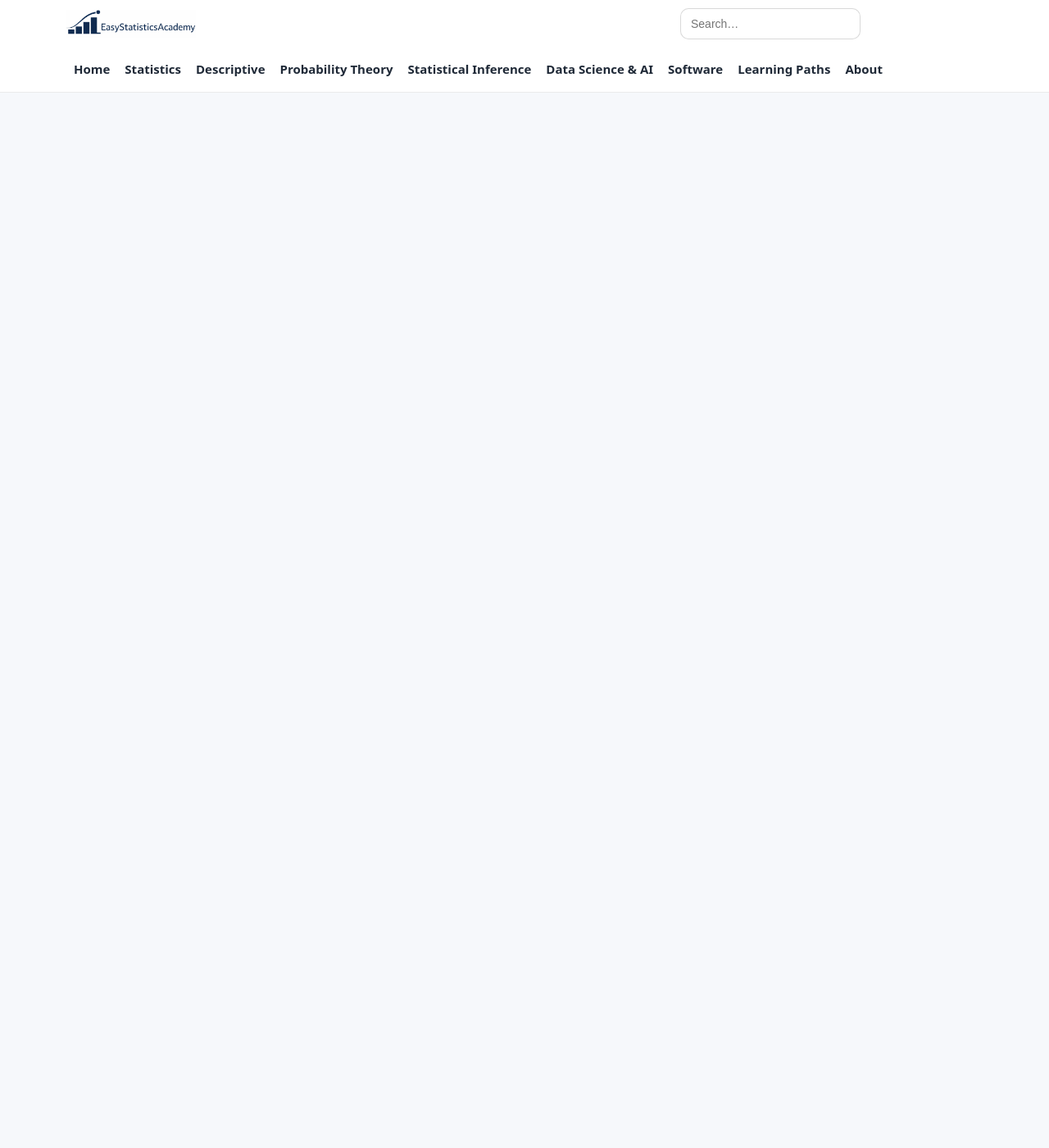
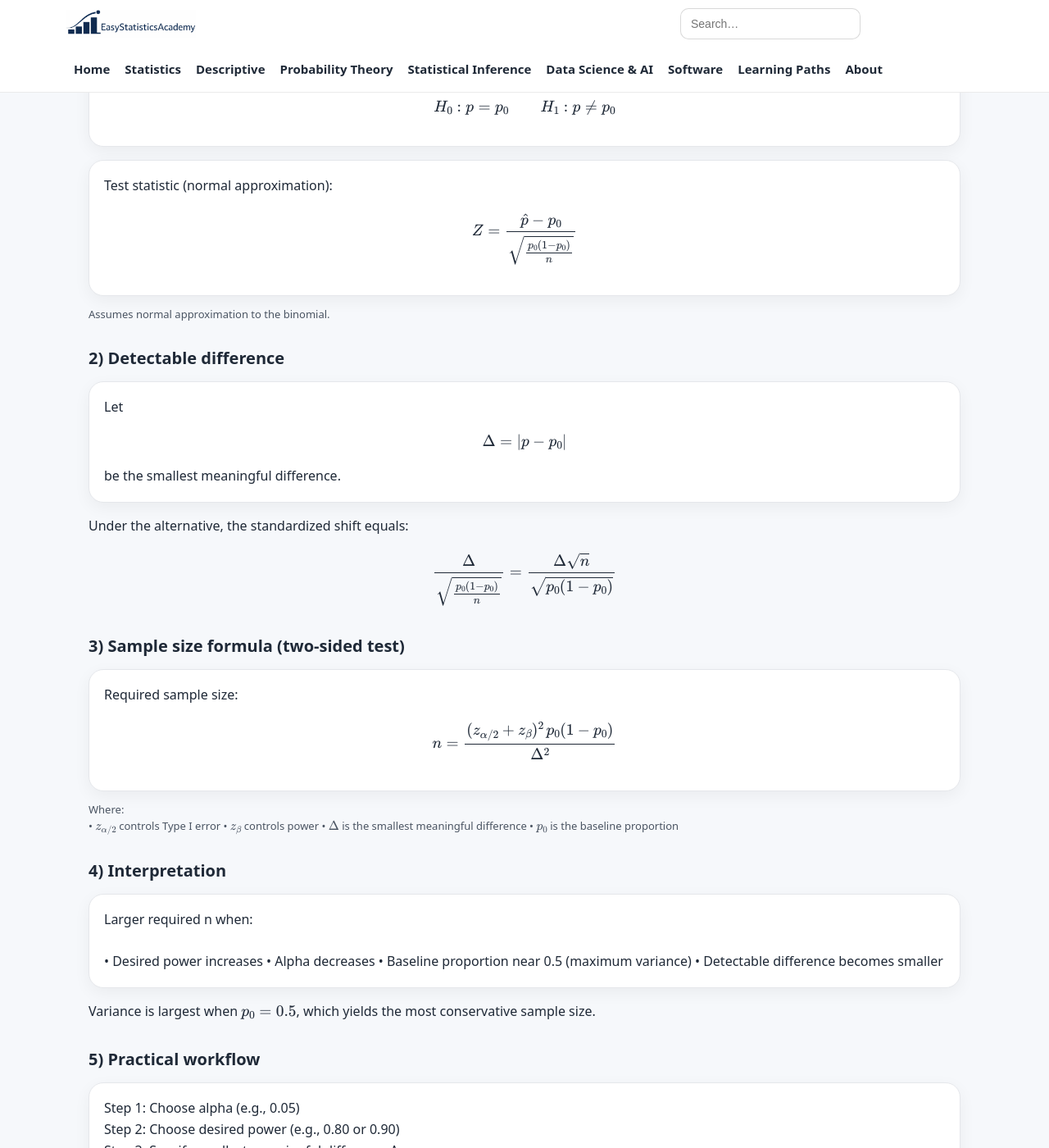
Before and after one commit to ammar-homaida-statistics/easystatisticsacademy, a Jekyll site: the page built from inference/power-sample-size/sample-size-for-proportion/index.md, in a window 1280 px wide and 1400 px high, scrolled down 961 px. Shown: the whole window at 82% size. Built offline with Jekyll 4.4.1, drawn with Linux system fonts in a browser that asks for light colours; some of the changed text lies outside the part shown.

Commit message:
Add lesson content

```diff
--- a/inference/power-sample-size/sample-size-for-proportion/index.md
+++ b/inference/power-sample-size/sample-size-for-proportion/index.md
@@ -1,55 +1,247 @@
 ---
 layout: default
 title: "5. Sample Size for a Proportion"
-description: "Plan sample size for estimating or detecting differences in proportions with chosen confidence/power targets."
+description: "Derive and interpret the required sample size for detecting a difference in a population proportion with specified alpha and power."
 permalink: /inference/power-sample-size/sample-size-for-proportion/
 sidebar: false
 ---
 
+<!-- UNDER CONSTRUCTION NOTICE -->
 <section class="section section-slim">
   <div class="callout" style="background:#fff4e5; border:2px solid #ff9800; padding:2rem; border-radius:12px;">
-    <h2 style="margin-top:0; color:#e65100;">🚧 Lesson Under Construction</h2>
-    <p style="margin:0; color:#5d4037;">
-      Version 0 locks the standard normal-approximation planning structure. Refinements later.
-    </p>
+    <div class="callout-copy">
+      <h2 style="margin-top:0; color:#e65100; font-size:1.8rem; letter-spacing:0.5px;">
+        🚧 Lesson Under Construction
+      </h2>
+      <p style="margin:0; font-size:1.05rem; color:#5d4037; line-height:1.6;">
+        Version 0 derives the core sample size formula for a one-sample proportion
+        under normal approximation. Two-sample extensions and software tools
+        will be added later.
+      </p>
+    </div>
   </div>
 </section>
 
+<!-- ✅ Update continue-reading keys -->
 <script>
-(function(){
-  var KEY="esa_continue_inference_power_sample_size_lesson_v0";
-  localStorage.setItem(KEY,JSON.stringify({
-    url:"/inference/power-sample-size/sample-size-for-proportion/",
-    label:"Lesson 5 — Sample Size for a Proportion",
-    ts:Date.now()
-  }));
-  localStorage.setItem("esa_continue_inference_last_block_v0",JSON.stringify({
-    url:"/inference/power-sample-size/",
-    label:"Block 5 — Power and Sample Size",
-    ts:Date.now()
-  }));
-})();
+  (function () {
+    var KEY = "esa_continue_inference_power_sample_size_lesson_v0";
+
+    localStorage.setItem(KEY, JSON.stringify({
+      url: "/inference/power-sample-size/sample-size-for-proportion/",
+      label: "Lesson 5 — Sample Size for a Proportion",
+      ts: Date.now()
+    }));
+
+    localStorage.setItem("esa_continue_inference_last_block_v0", JSON.stringify({
+      url: "/inference/power-sample-size/",
+      label: "Block 5 — Power & Sample Size",
+      ts: Date.now()
+    }));
+  })();
 </script>
 
 <section class="hero hero-section">
   <div class="hero-card">
-    <h1>5. Sample Size for a Proportion</h1>
-    <p class="lead">Planning n for rates is common in surveys, clinical studies, and quality control.</p>
-    <div class="hero-actions">
-      <a class="btn btn-outline" href="/inference/power-sample-size/">Back to Block 5</a>
-      <a class="btn btn-outline" href="/inference/">Statistical Inference home</a>
+    <div class="hero-copy">
+      <div class="badge-row">
+        <span class="badge">Block 5</span>
+        <span class="badge">Lesson 5</span>
+        <span class="badge">Sample Size</span>
+        <span class="badge">Proportion</span>
+      </div>
+
+      <h1>5. Sample Size for a Proportion</h1>
+
+      <p class="lead">
+        To detect a meaningful change in a population proportion,
+        we must determine the required sample size
+        based on the desired power and significance level.
+      </p>
+
+      <div class="hero-actions">
+        <a class="btn btn-outline" href="/inference/power-sample-size/">Back to Block 5</a>
+        <a class="btn btn-outline" href="/inference/">Statistical Inference home</a>
+      </div>
+
+      <p class="muted-mini">
+        Planning requires specifying the smallest important difference.
+      </p>
+    </div>
+  </div>
+</section>
+
+<section class="section">
+  <div class="section-head">
+    <h2>Learning objective</h2>
+    <p>
+      Derive and interpret the required sample size for detecting
+      a specified difference in a population proportion.
+    </p>
+  </div>
+
+  <div class="callout">
+    <div class="callout-copy">
+      <h2>Planning question</h2>
+      <p style="margin:0;">
+        What sample size n ensures:
+        \[
+        P(\text{Reject } H_0 \mid p = p_0 + \Delta) = 1 - \beta ?
+        \]
+      </p>
+    </div>
+  </div>
+</section>
+
+<section class="section">
+  <div class="section-head">
+    <h2>1) Setup</h2>
+  </div>
+
+  <div class="card">
+    Hypotheses:
+    \[
+    H_0: p = p_0
+    \qquad
+    H_1: p \neq p_0
+    \]
+  </div>
+
+  <div class="card" style="margin-top:1rem;">
+    Test statistic (normal approximation):
+    \[
+    Z =
+    \frac{\hat{p} - p_0}
+         {\sqrt{ \frac{p_0(1 - p_0)}{n} }}
+    \]
+  </div>
+
+  <p class="muted-mini">
+    Assumes normal approximation to the binomial.
+  </p>
+</section>
+
+<section class="section">
+  <div class="section-head">
+    <h2>2) Detectable difference</h2>
+  </div>
+
+  <div class="card">
+    Let
+    \[
+    \Delta = |p - p_0|
+    \]
+    be the smallest meaningful difference.
+  </div>
+
+  <p>
+    Under the alternative,
+    the standardized shift equals:
+    \[
+    \frac{\Delta}
+         {\sqrt{ \frac{p_0(1 - p_0)}{n} }}
+    =
+    \frac{\Delta \sqrt{n}}
+         {\sqrt{p_0(1 - p_0)}}
+    \]
+  </p>
+</section>
+
+<section class="section">
+  <div class="section-head">
+    <h2>3) Sample size formula (two-sided test)</h2>
+  </div>
+
+  <div class="card">
+    Required sample size:
+    \[
+    n =
+    \frac{
+      (z_{\alpha/2} + z_{\beta})^2
+      \, p_0 (1 - p_0)
+    }
+    {\Delta^2}
+    \]
+  </div>
+
+  <p class="muted-mini">
+    Where:
+    <br>
+    • \(z_{\alpha/2}\) controls Type I error
+    • \(z_{\beta}\) controls power
+    • \(\Delta\) is the smallest meaningful difference
+    • \(p_0\) is the baseline proportion
+  </p>
+</section>
+
+<section class="section">
+  <div class="section-head">
+    <h2>4) Interpretation</h2>
+  </div>
+
+  <div class="card">
+    Larger required n when:
+    <br><br>
+    • Desired power increases
+    • Alpha decreases
+    • Baseline proportion near 0.5 (maximum variance)
+    • Detectable difference becomes smaller
+  </div>
+
+  <p>
+    Variance is largest when \(p_0 = 0.5\),
+    which yields the most conservative sample size.
+  </p>
+</section>
+
+<section class="section">
+  <div class="section-head">
+    <h2>5) Practical workflow</h2>
+  </div>
+
+  <div class="card">
+    Step 1: Choose alpha (e.g., 0.05)
+    <br>
+    Step 2: Choose desired power (e.g., 0.80 or 0.90)
+    <br>
+    Step 3: Specify smallest meaningful difference Δ
+    <br>
+    Step 4: Specify baseline proportion p₀
+    <br>
+    Step 5: Compute required n
+  </div>
+</section>
+
+<section class="section section-slim">
+  <div class="callout">
+    <div class="callout-copy">
+      <h2>Outcome of this lesson</h2>
+      <ul class="bullets">
+        <li>Derive sample size formula for a proportion</li>
+        <li>Understand role of baseline proportion</li>
+        <li>Interpret influence of alpha and beta</li>
+        <li>Plan proportion studies responsibly</li>
+      </ul>
     </div>
   </div>
 </section>
 
 <section class="section section-slim">
   <div class="callout">
-    <h2>Next step</h2>
-    <div class="pill-row" style="margin-top:1rem;">
-      <a class="btn" href="/inference/power-sample-size/precision-vs-detectability/">
-        Next lesson: 6. Precision vs Detectability →
-      </a>
+    <div class="callout-copy">
+      <h2>Next lesson</h2>
+      <p style="margin:0;">
+        We now distinguish planning for precision
+        from planning for detectability.
+      </p>
+
+      <div class="pill-row" style="margin-top:1rem;">
+        <a class="btn" href="/inference/power-sample-size/precision-vs-detectability/">
+          Next lesson: 6. Precision vs Detectability →
+        </a>
+      </div>
     </div>
+
     <div class="callout-side">
       <div class="mini" style="border-left:4px solid #1a73e8; padding-left:12px;">
         <div class="mini-title" style="color:#1a73e8;">Previous lesson</div>
```
